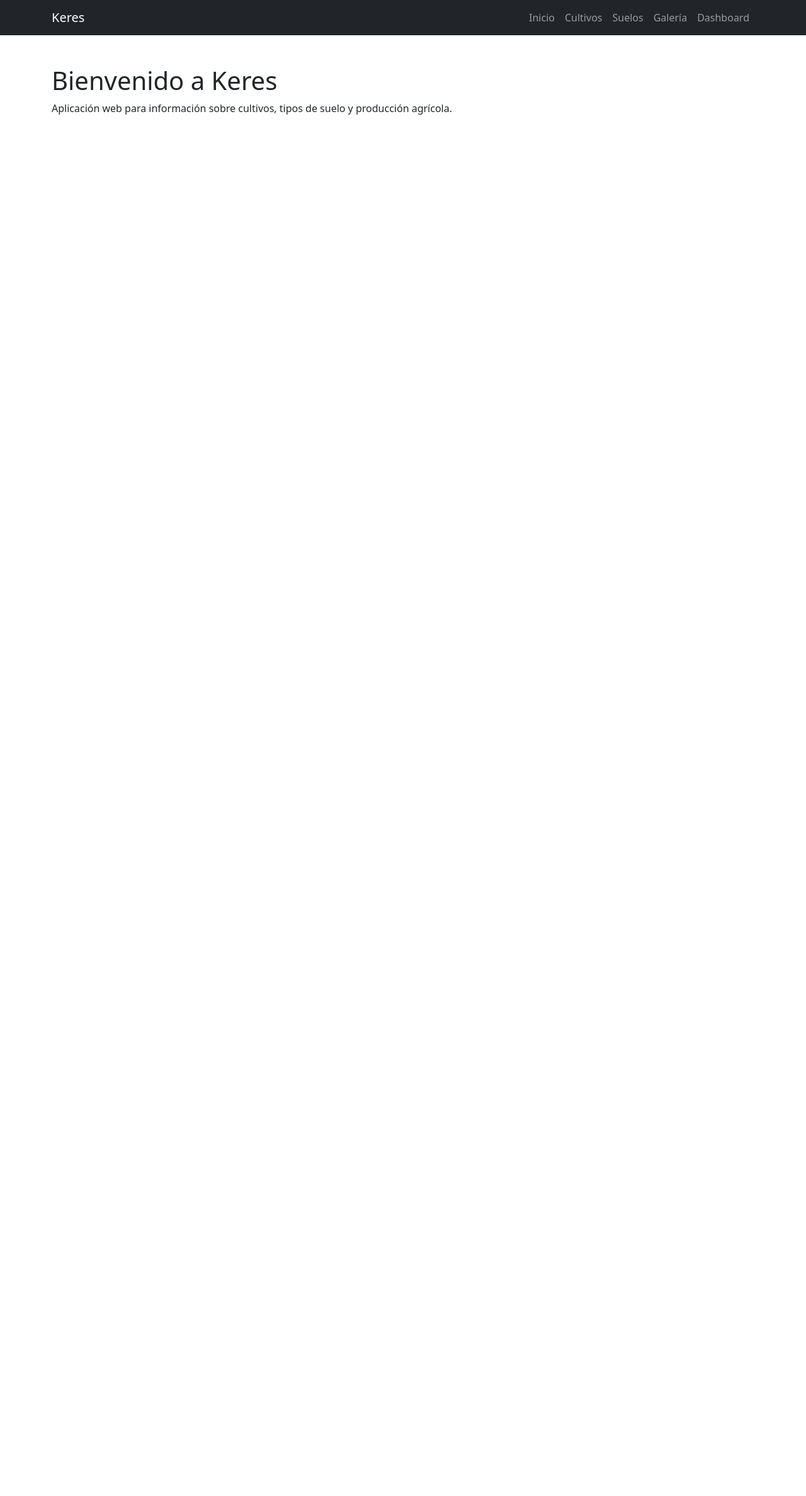
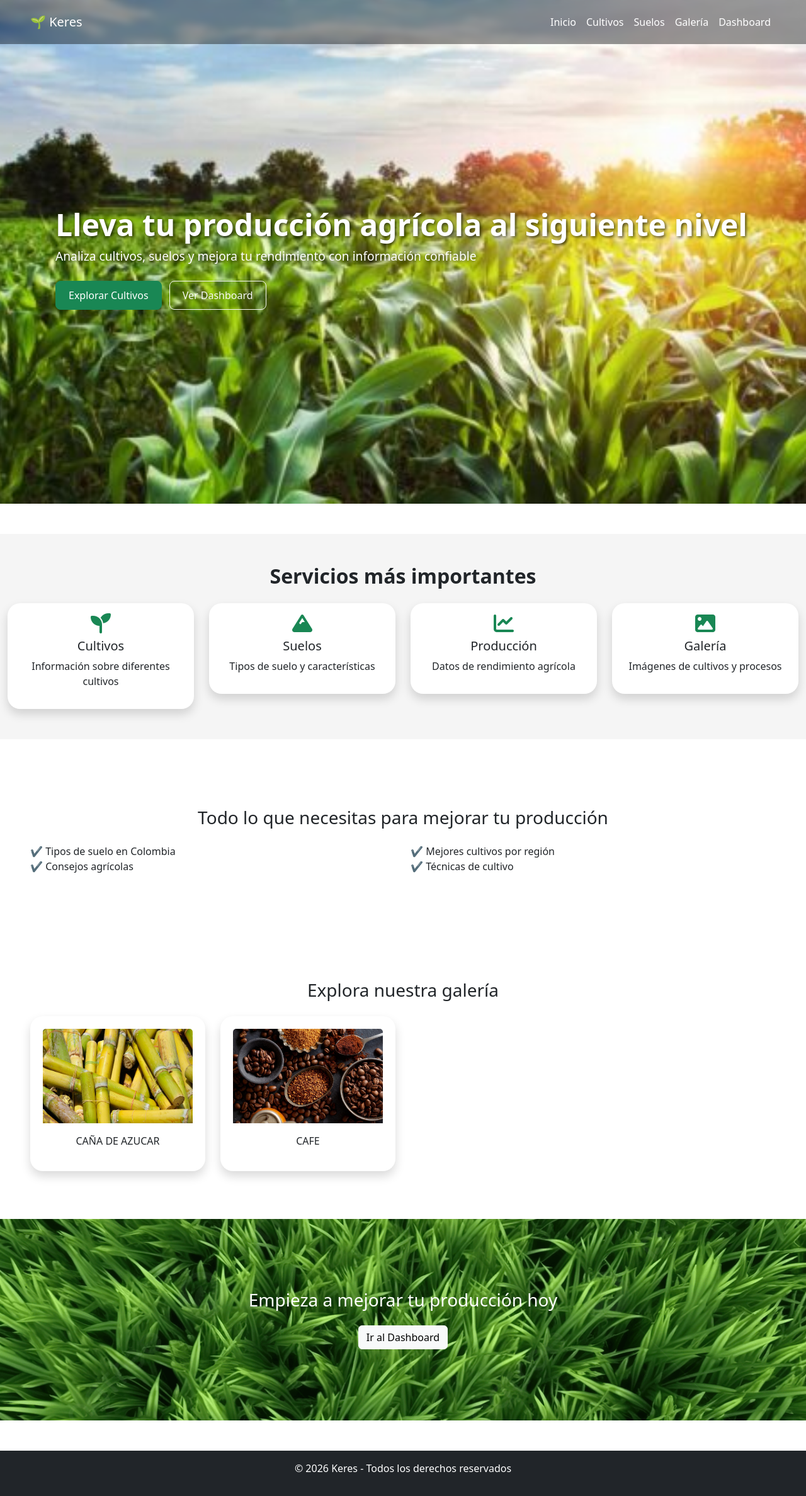
Before and after one commit to tomelias25/KERES-, a Django app: page / in a window 1280 px wide. Shown: the whole page at 63% size. Before the commit the page ends 182 px from the top, so only its background shows below. Run offline with Django 5.2, Linux system fonts and the light colour scheme; data comes from the database, SQL or seed files in the repository; both versions use the stored data as it was after the commit.

Commit message:
actualizacion inicio

```diff
--- a/appKeres/settings.py
+++ b/appKeres/settings.py
@@ -119,3 +119,9 @@ STATIC_URL = 'static/'
 
 MEDIA_URL = '/media/'
 MEDIA_ROOT = 'media'
+
+STATIC_URL = '/static/'
+
+STATICFILES_DIRS = [
+    BASE_DIR / "static",
+]
--- /dev/null
+++ b/static/css/style.css
@@ -0,0 +1,126 @@
+/* NAVBAR */
+.navbar {
+    position: fixed;
+    width: 100%;
+    z-index: 10;
+    padding: 15px 0;
+    background: rgba(0,0,0,0.4);
+    backdrop-filter: blur(5px);
+    transition: all 0.4s ease;
+}
+
+/* TEXTO NAVBAR */
+.navbar .nav-link,
+.navbar .navbar-brand {
+    color: white !important;
+}
+
+/* HERO */
+.hero {
+    height: 100vh;
+    width: 100%;
+    background: url("../img/fondo.jpg") no-repeat center center/cover;
+    display: flex;
+    align-items: center;
+    color: white;
+    padding-top: 80px;
+}
+
+/* CONTENIDO HERO  */
+.hero .container-fluid {
+    max-width: 1200px;
+    margin: 0 auto;
+    padding-left: 40px;
+    padding-right: 40px;
+}
+
+/* TEXTO HERO */
+.hero h1 {
+    font-size: 3rem;
+    font-weight: bold;
+}
+
+.hero p {
+    font-size: 1.2rem;
+}
+
+/* SOMBRA TEXTO */
+.hero h1,
+.hero p {
+    text-shadow: 2px 2px 5px rgba(0,0,0,0.7);
+}
+
+/* BOTONES */
+.hero .btn {
+    border-radius: 8px;
+    padding: 10px 20px;
+}
+
+/* TARJETAS */
+.card {
+    border: none;
+    border-radius: 20px;
+    padding: 20px;
+    transition: all 0.3s ease;
+}
+
+.card:hover {
+    transform: translateY(-12px) scale(1.02);
+    box-shadow: 0 15px 30px rgba(0,0,0,0.2);
+}
+
+/* SECCIONES */
+section {
+    padding: 60px 0;
+    width: 100%;
+}
+
+/*CONTENIDO GENERAL*/
+section .container-fluid {
+    max-width: 1200px;
+    margin: 0 auto;
+    padding-left: 40px;
+    padding-right: 40px;
+}
+
+h2 {
+    font-weight: bold;
+}
+
+/* RESPONSIVE */
+@media (max-width: 768px) {
+    .hero .container-fluid,
+    section .container-fluid {
+        padding-left: 20px;
+        padding-right: 20px;
+    }
+}
+
+.seccion-gris {
+    background: #f5f5f5;
+}
+
+/* CTA CON IMAGEN DIFERENTE */
+.cta {
+    background: url("../img/cta.jpg") no-repeat center center/cover;
+    height: 320px;
+    display: flex;
+    justify-content: center;
+    align-items: center;
+    position: relative;
+}
+
+/* OSCURECER UN POCO PARA QUE EL TEXTO SE VEA */
+.cta::before {
+    content: "";
+    position: absolute;
+    width: 100%;
+    height: 100%;
+    background: rgba(133, 133, 133, 0);
+}
+
+/* TEXTO ENCIMA */
+.contenido-cta {
+    position: relative;
+    z-index: 2;
+}
--- a/web/templates/base.html
+++ b/web/templates/base.html
@@ -5,16 +5,21 @@
 <meta charset="UTF-8">
 <title>Keres</title>
 
+{% load static %}
+
+<link rel="stylesheet" href="https://cdnjs.cloudflare.com/ajax/libs/font-awesome/6.5.0/css/all.min.css">
 <link href="https://cdn.jsdelivr.net/npm/bootstrap@5.3.3/dist/css/bootstrap.min.css" rel="stylesheet">
+<link href="https://unpkg.com/aos@2.3.4/dist/aos.css" rel="stylesheet">
+<link rel="stylesheet" href="{% static 'css/style.css' %}">
 
 </head>
 
 <body>
 
-<nav class="navbar navbar-expand-lg navbar-dark bg-dark">
-<div class="container">
+<nav class="navbar navbar-expand-lg navbar-dark fixed-top navbar-custom">
+    <div class="container-fluid px-5">
 
-<a class="navbar-brand" href="/">Keres</a>
+        <a class="navbar-brand" href="/">🌱 Keres</a>
 
         <button class="navbar-toggler" type="button" data-bs-toggle="collapse" data-bs-target="#menu">
             <span class="navbar-toggler-icon"></span>
@@ -50,13 +55,29 @@
     </div>
 </nav>
 
-<div class="container mt-5">
-
+<!-- 🔥 ELIMINAMOS EL CONTAINER -->
 {% block contenido %}
-
 {% endblock %}
 
-</div>
+<script>
+window.addEventListener("scroll", function() {
+    const navbar = document.querySelector(".navbar");
+
+    if (window.scrollY > 50) {
+        navbar.classList.add("navbar-scrolled");
+        navbar.classList.remove("navbar-transparent");
+    } else {
+        navbar.classList.add("navbar-transparent");
+        navbar.classList.remove("navbar-scrolled");
+    }
+});
+</script>
+
+<script src="https://unpkg.com/aos@2.3.4/dist/aos.js"></script>
+
+<script>
+AOS.init();
+</script>
 
 </body>
 </html>
--- a/web/templates/inicio.html
+++ b/web/templates/inicio.html
@@ -2,10 +2,131 @@
 
 {% block contenido %}
 
-<h1>Bienvenido a Keres</h1>
+<!-- HERO -->
+<section class="hero text-white">
+    <div class="container-fluid px-5 text-start">
 
-<p>
-Aplicación web para información sobre cultivos, tipos de suelo y producción agrícola.
+        <h1 class="display-3 fw-bold">
+    Lleva tu producción agrícola al siguiente nivel
+</h1>
+
+<p class="lead mb-4">
+    Analiza cultivos, suelos y mejora tu rendimiento con información confiable
 </p>
 
+<a href="/cultivos" class="btn btn-success me-2">
+    Explorar Cultivos
+</a>
+
+<a href="/dashboard" class="btn btn-outline-light">
+    Ver Dashboard
+</a>
+
+    </div>
+</section>
+
+<div class="col-md-3" data-aos="fade-up"></div>
+
+<!-- SERVICIOS -->
+<section class="container-fluid seccion-gris text-center mt-5 py-5">
+    <h2>Servicios más importantes</h2>
+
+    <div class="row mt-4">
+
+        <div class="col-md-3">
+            <div class="card shadow p-3">
+                <i class="fas fa-seedling fa-2x mb-2 text-success"></i>
+                <h5>Cultivos</h5>
+                <p>Información sobre diferentes cultivos</p>
+            </div>
+        </div>
+
+        <div class="col-md-3">
+            <div class="card shadow p-3">
+                <i class="fas fa-mountain fa-2x mb-2 text-success"></i>
+                <h5>Suelos</h5>
+                <p>Tipos de suelo y características</p>
+            </div>
+        </div>
+
+        <div class="col-md-3">
+            <div class="card shadow p-3">
+                <i class="fas fa-chart-line fa-2x mb-2 text-success"></i>
+                <h5>Producción</h5>
+                <p>Datos de rendimiento agrícola</p>
+            </div>
+        </div>
+
+        <div class="col-md-3">
+            <div class="card shadow p-3">
+                <i class="fas fa-image fa-2x mb-2 text-success"></i>
+                <h5>Galería</h5>
+                <p>Imágenes de cultivos y procesos</p>
+            </div>
+        </div>
+
+    </div>
+</section>
+
+<!-- INFO -->
+<section class="container-fluid px-5 mt-5">
+    <h3 class="text-center">Todo lo que necesitas para mejorar tu producción</h3>
+
+    <div class="row mt-4">
+
+        <div class="col-md-6">
+            ✔ Tipos de suelo en Colombia <br>
+            ✔ Consejos agrícolas
+        </div>
+
+        <div class="col-md-6">
+            ✔ Mejores cultivos por región <br>
+            ✔ Técnicas de cultivo
+        </div>
+
+    </div>
+</section>
+
+<!-- GALERÍA -->
+<section class="container-fluid px-5 mt-5 text-center">
+    <h3>Explora nuestra galería</h3>
+
+    <div class="row mt-4">
+
+        {% for cultivo in cultivos %}
+        <div class="col-md-3 mb-3">
+            <div class="card shadow">
+
+                {% if cultivo.imagen %}
+                <img src="{{ cultivo.imagen.url }}" class="card-img-top" style="height:150px; object-fit:cover;">
+                {% endif %}
+
+                <div class="card-body">
+                    {{ cultivo.nombre }}
+                </div>
+
+            </div>
+        </div>
+        {% endfor %}
+
+    </div>
+</section>
+
+<!-- CTA FINAL -->
+<section class="cta text-white text-center">
+
+    <div class="contenido-cta">
+        <h3>Empieza a mejorar tu producción hoy</h3>
+        <a href="/dashboard" class="btn btn-light mt-3">
+            Ir al Dashboard
+        </a>
+    </div>
+
+</section>
+
+<!-- FOOTER -->
+<footer class="bg-dark text-white text-center p-3 mt-5">
+    <p>© 2026 Keres - Todos los derechos reservados</p>
+</footer>
+
 {% endblock %}
--- a/web/views.py
+++ b/web/views.py
@@ -3,7 +3,11 @@ from .models import Cultivo, Suelo
 
 
 def inicio(request):
-    return render(request, 'inicio.html')
+    cultivos = Cultivo.objects.all()
+
+    return render(request, 'inicio.html', {
+        'cultivos': cultivos
+    })
 
 
 def cultivos(request):
```
Also changed, not shown: db.sqlite3, media/cultivos/Tipos_de_molido-256737.webp (added), static/img/cta.jpg (added), static/img/fondo.jpg (added), static/img/maiz.jpg (added). Lines whose indentation alone changed are shown as unchanged.
